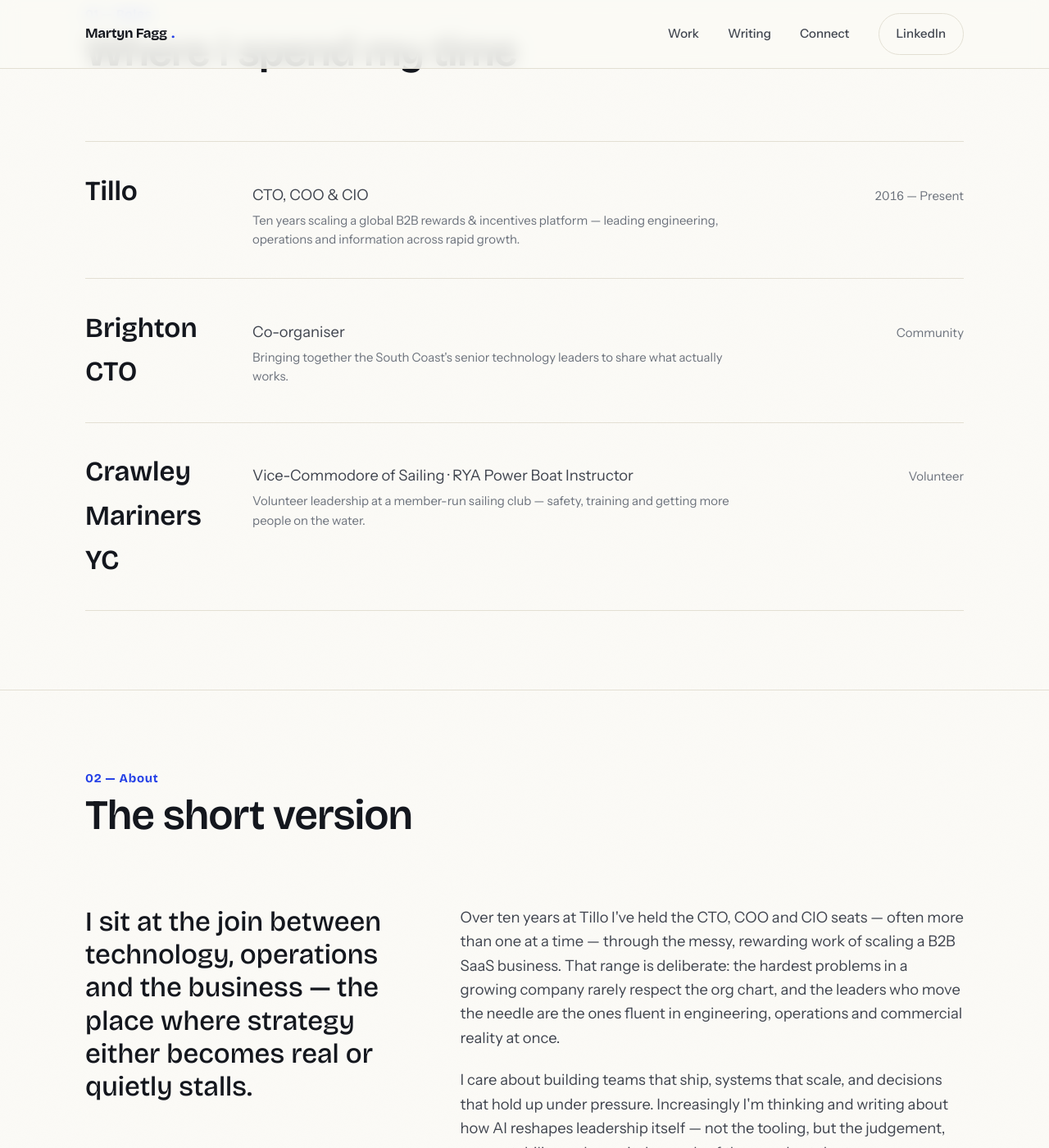
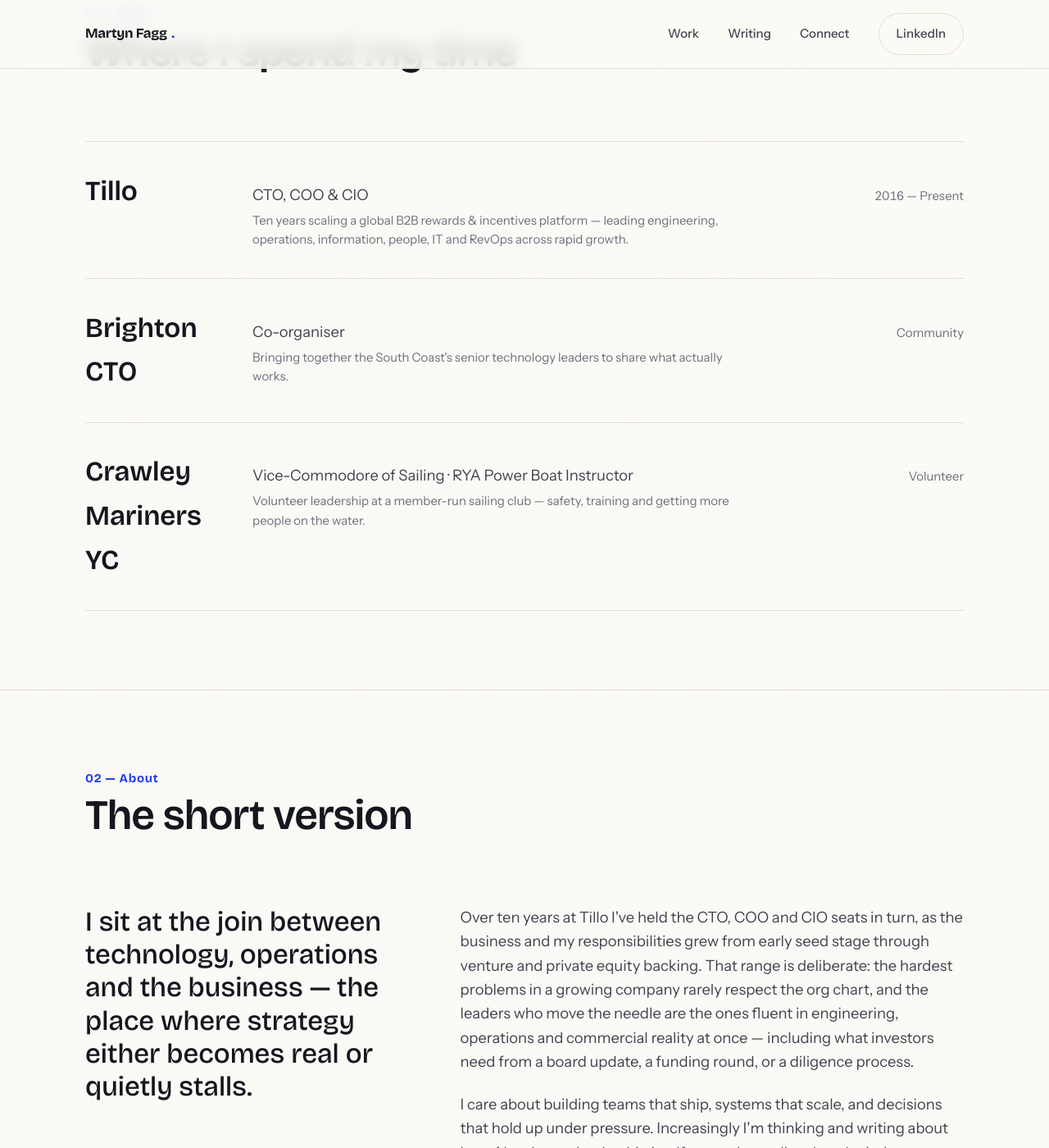
Before and after one commit to martynfagg/martynfagg.github.io, a Jekyll site: the page built from index.html, in a window 1280 px wide and 1400 px high, scrolled down 1097 px. Shown: the whole window at 82% size. Built offline with Jekyll 4.4.1, drawn with Linux system fonts in a browser that asks for light colours.

Commit message:
Update copy: sequential roles, investor experience, team scope
Co-Authored-By: Claude Sonnet 5 <noreply@anthropic.com>

```diff
--- a/index.html
+++ b/index.html
@@ -40,7 +40,7 @@ layout: default
         <div class="role__org"><a href="https://tillo.io" target="_blank" rel="noopener">Tillo</a></div>
         <div class="role__role">
           CTO, COO &amp; CIO
-          <span class="sub">Ten years scaling a global B2B rewards &amp; incentives platform — leading engineering, operations and information across rapid growth.</span>
+          <span class="sub">Ten years scaling a global B2B rewards &amp; incentives platform — leading engineering, operations, information, people, IT and RevOps across rapid growth.</span>
         </div>
         <div class="role__meta">2016 — Present</div>
       </div>
@@ -77,7 +77,7 @@ layout: default
     <div class="about__grid">
       <p class="about__lead">I sit at the join between technology, operations and the business — the place where strategy either becomes real or quietly stalls.</p>
       <div class="about__body">
-        <p>Over ten years at Tillo I've held the CTO, COO and CIO seats — often more than one at a time — through the messy, rewarding work of scaling a B2B SaaS business. That range is deliberate: the hardest problems in a growing company rarely respect the org chart, and the leaders who move the needle are the ones fluent in engineering, operations and commercial reality at once.</p>
+        <p>Over ten years at Tillo I've held the CTO, COO and CIO seats in turn, as the business and my responsibilities grew from early seed stage through venture and private equity backing. That range is deliberate: the hardest problems in a growing company rarely respect the org chart, and the leaders who move the needle are the ones fluent in engineering, operations and commercial reality at once — including what investors need from a board update, a funding round, or a diligence process.</p>
         <p>I care about building teams that ship, systems that scale, and decisions that hold up under pressure. Increasingly I'm thinking and writing about how AI reshapes leadership itself — not the tooling, but the judgement, accountability and pace it demands of the people at the top.</p>
         <p>Away from the desk you'll find me on the water as Vice-Commodore of Sailing at CMYC, or comparing notes with fellow leaders at Brighton CTO.</p>
       </div>
```
